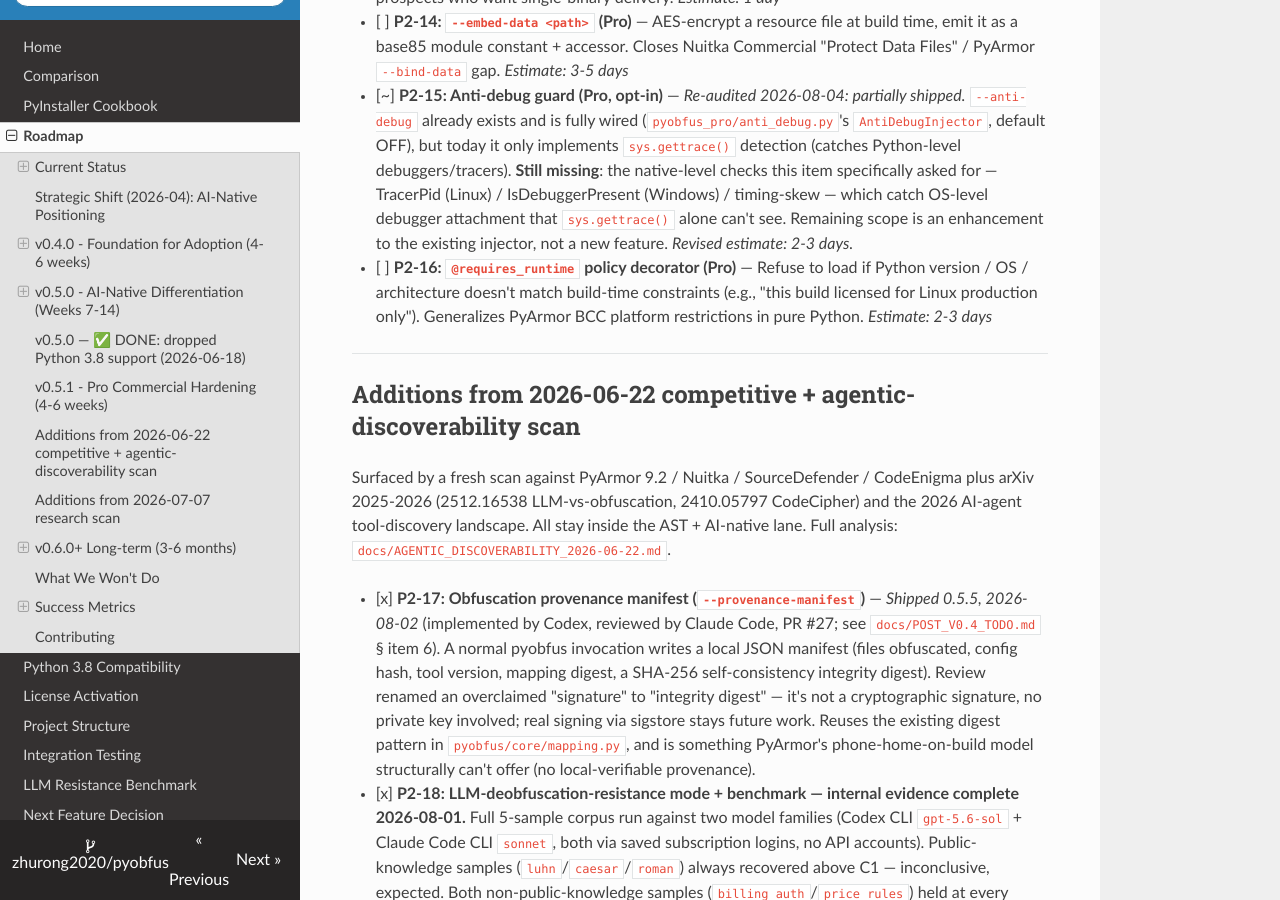
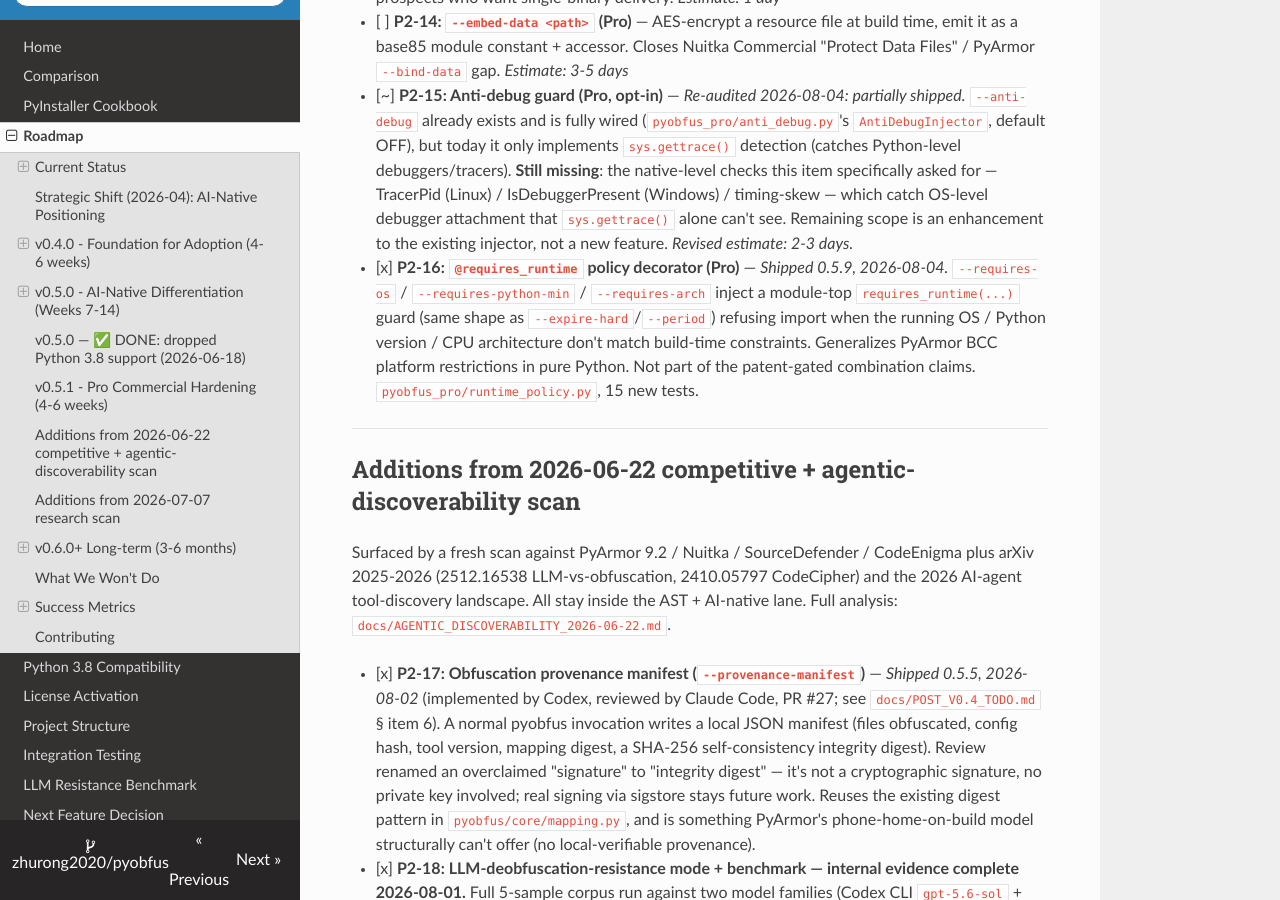
Before and after one commit to zhurong2020/pyobfus, an MkDocs documentation site: the page built from docs/ROADMAP.md, in a window 1280 px wide and 900 px high, scrolled down 6089 px. Built offline with MkDocs 1.6.1, drawn with Linux system fonts in a browser that asks for light colours; nearby versions of some CDN libraries.

Commit message:
docs(roadmap): flip P2-16 to shipped (0.5.9)
Co-Authored-By: Claude Sonnet 5 <noreply@anthropic.com>

```diff
--- a/docs/ROADMAP.md
+++ b/docs/ROADMAP.md
@@ -126,7 +126,7 @@ Benefits: simpler test matrix (~15% faster CI), one less dependency, and elimina
 - [ ] **P2-13: PyInstaller integration cookbook** — `examples/pyinstaller/` + docs page for "obfuscate then bundle to single exe". No code change; redirects Sourcedefender / Nuitka prospects who want single-binary delivery. _Estimate: 1 day_
 - [ ] **P2-14: `--embed-data <path>` (Pro)** — AES-encrypt a resource file at build time, emit it as a base85 module constant + accessor. Closes Nuitka Commercial "Protect Data Files" / PyArmor `--bind-data` gap. _Estimate: 3-5 days_
 - [~] **P2-15: Anti-debug guard (Pro, opt-in)** — _Re-audited 2026-08-04: partially shipped._ `--anti-debug` already exists and is fully wired (`pyobfus_pro/anti_debug.py`'s `AntiDebugInjector`, default OFF), but today it only implements `sys.gettrace()` detection (catches Python-level debuggers/tracers). **Still missing**: the native-level checks this item specifically asked for — TracerPid (Linux) / IsDebuggerPresent (Windows) / timing-skew — which catch OS-level debugger attachment that `sys.gettrace()` alone can't see. Remaining scope is an enhancement to the existing injector, not a new feature. _Revised estimate: 2-3 days._
-- [ ] **P2-16: `@requires_runtime` policy decorator (Pro)** — Refuse to load if Python version / OS / architecture doesn't match build-time constraints (e.g., "this build licensed for Linux production only"). Generalizes PyArmor BCC platform restrictions in pure Python. _Estimate: 2-3 days_
+- [x] **P2-16: `@requires_runtime` policy decorator (Pro)** — _Shipped 0.5.9, 2026-08-04._ `--requires-os` / `--requires-python-min` / `--requires-arch` inject a module-top `requires_runtime(...)` guard (same shape as `--expire-hard`/`--period`) refusing import when the running OS / Python version / CPU architecture don't match build-time constraints. Generalizes PyArmor BCC platform restrictions in pure Python. Not part of the patent-gated combination claims. `pyobfus_pro/runtime_policy.py`, 15 new tests.
 
 ---
 
```
